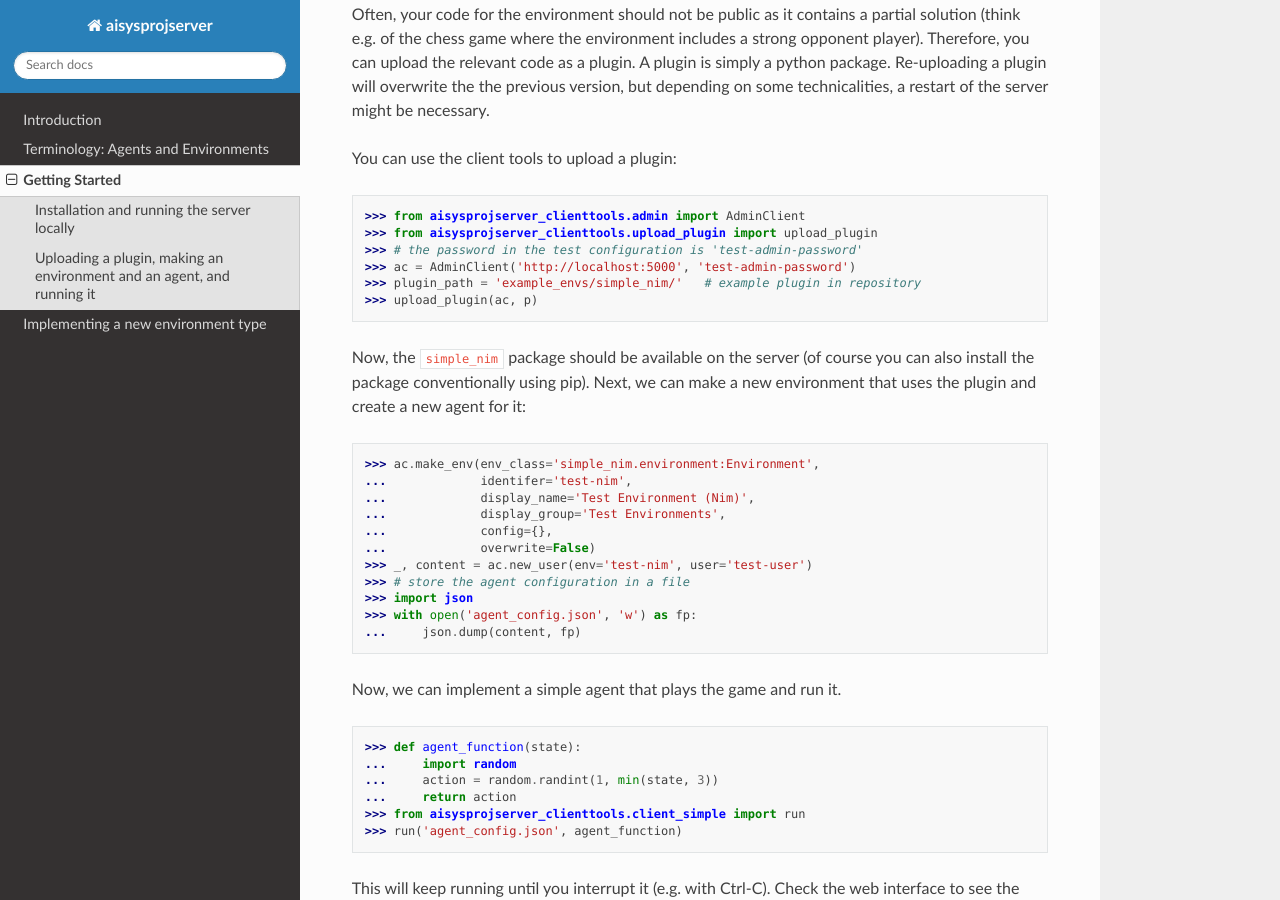
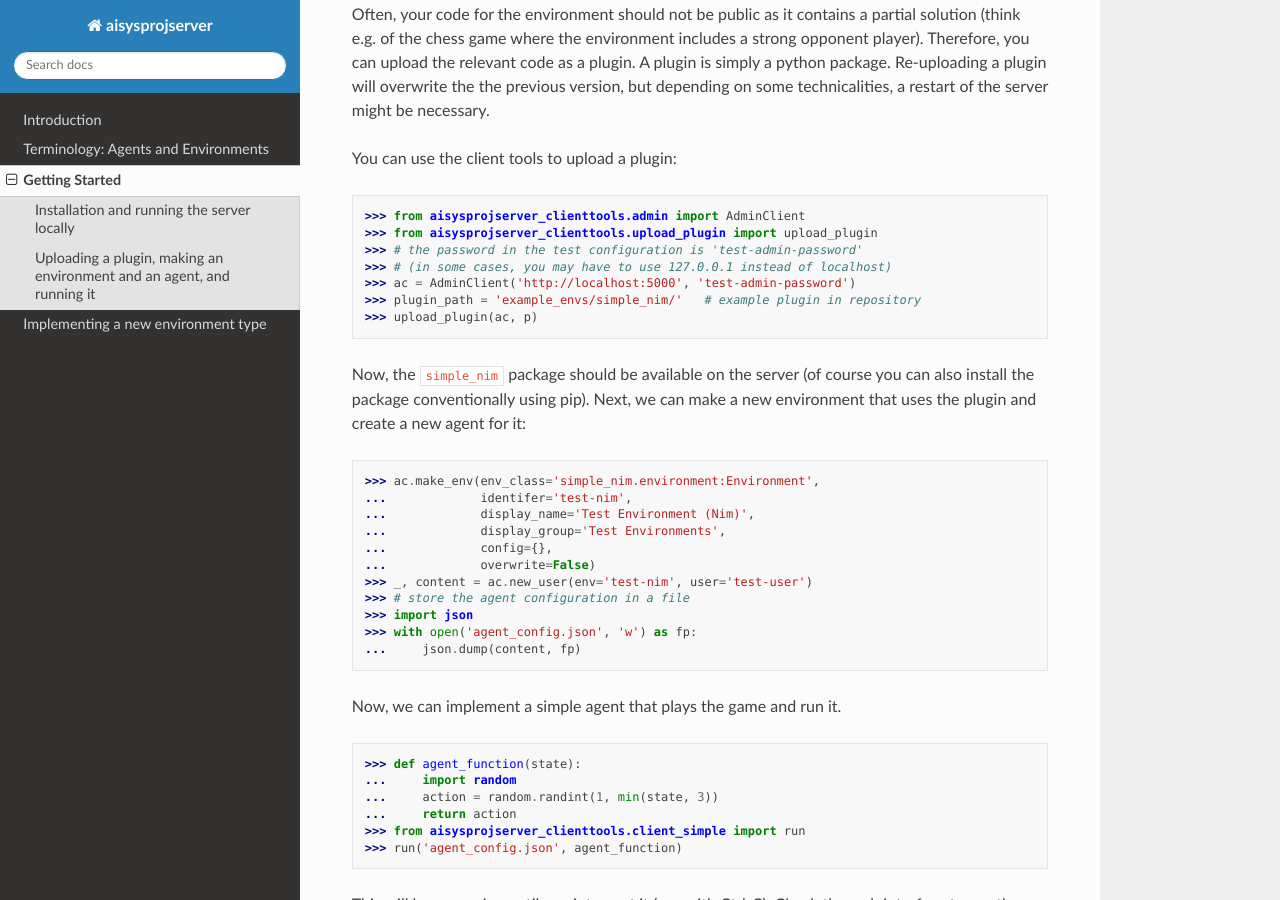
Before and after one commit to jfschaefer/aisysprojserver, a Sphinx documentation site: the page built from doc/source/getting_started.rst, in a window 1280 px wide and 900 px high, scrolled down 993 px. Built offline with Sphinx 7.4.7 and the Read the Docs theme 2.0.0, drawn with Linux system fonts in a browser that asks for light colours; pages that are not in the unit, such as notebooks, are missing from menus.

Commit message:
update docs

```diff
--- a/doc/source/getting_started.rst
+++ b/doc/source/getting_started.rst
@@ -56,6 +56,7 @@ You can use the client tools to upload a plugin:
 >>> from aisysprojserver_clienttools.admin import AdminClient
 >>> from aisysprojserver_clienttools.upload_plugin import upload_plugin
 >>> # the password in the test configuration is 'test-admin-password'
+>>> # (in some cases, you may have to use 127.0.0.1 instead of localhost)
 >>> ac = AdminClient('http://localhost:5000', 'test-admin-password')
 >>> plugin_path = 'example_envs/simple_nim/'   # example plugin in repository
 >>> upload_plugin(ac, p)
```
